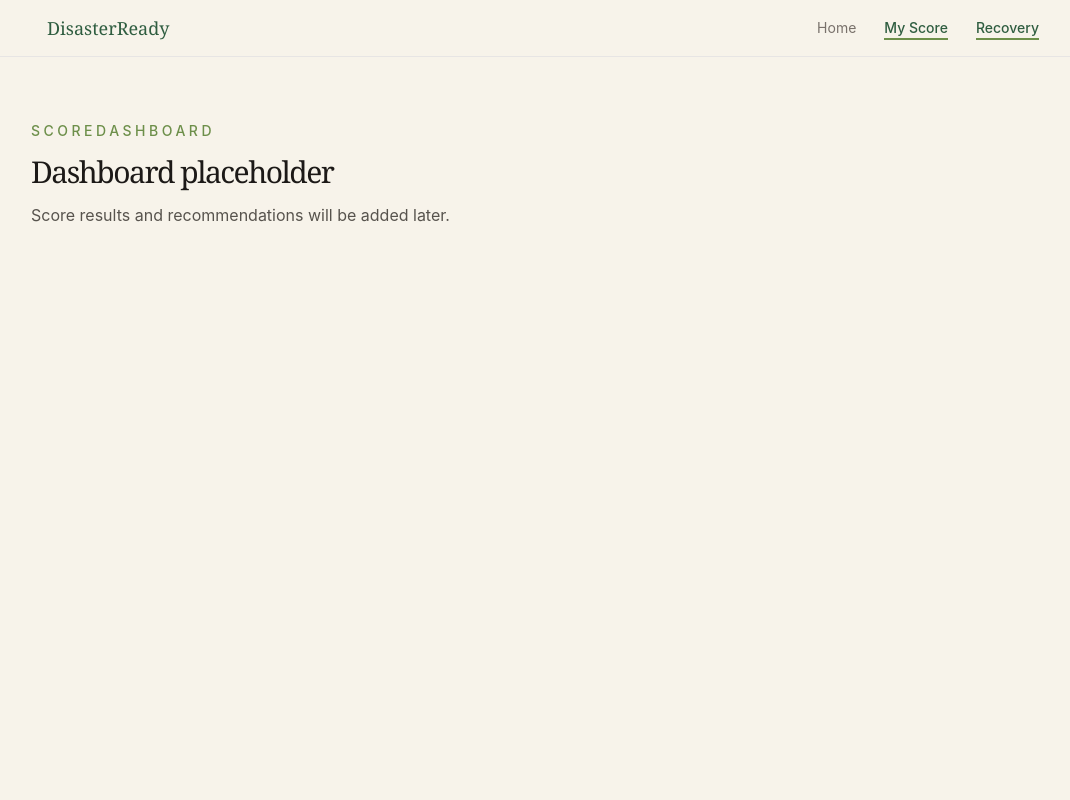
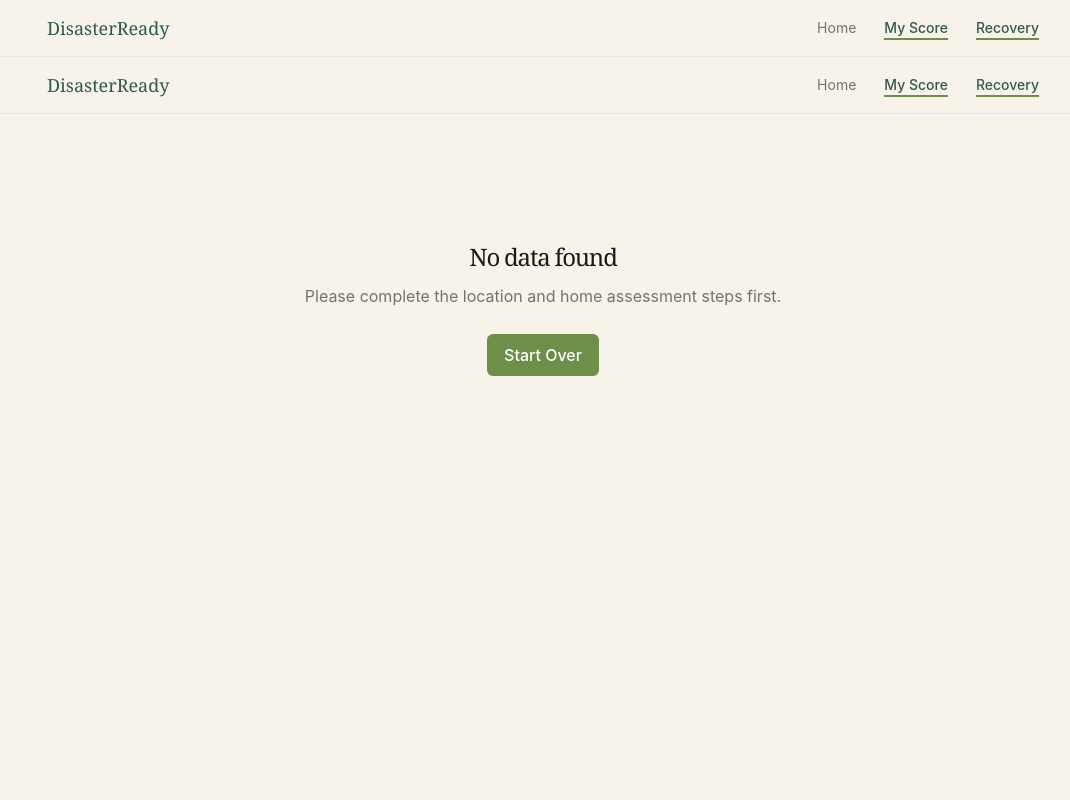
Before and after one commit to mnjoo-real/genius-coding-2000, a React (Vite) app: page /dashboard in a window 1280 px wide. Shown: the top 800 px of the page, without its empty margins (97-1167 px from the left). Built offline with nearby package versions, Linux system fonts and the light colour scheme.

Commit message:
ScoreDashboard.jsx basic structure updated

```diff
--- a/src/pages/ScoreDashboard.jsx
+++ b/src/pages/ScoreDashboard.jsx
@@ -1,15 +1,94 @@
+import { useState, useEffect } from 'react';
+import { useNavigate } from 'react-router-dom';
+import Navbar from '../components/layout/Navbar';
+import Button from '../components/ui/Button';
+
 export default function ScoreDashboard() {
+  const navigate = useNavigate();
+  const [homeProfile, setHomeProfile] = useState(null);
+  const [regionalRisk, setRegionalRisk] = useState(null);
+
+  useEffect(() => {
+    const profile = JSON.parse(localStorage.getItem('homeProfile'));
+    const risk = JSON.parse(localStorage.getItem('regionalRisk'));
+    setHomeProfile(profile);
+    setRegionalRisk(risk);
+  }, []);
+
+  const handleStartOver = () => {
+    localStorage.removeItem('homeProfile');
+    localStorage.removeItem('regionalRisk');
+    navigate('/location');
+  };
+
+  if (!homeProfile || !regionalRisk) {
     return (
+      <>
+        <Navbar />
+        <main className="min-h-screen bg-parchment px-6 py-16">
+          <div className="mx-auto max-w-5xl flex flex-col items-center text-center py-16">
+            <h2 className="text-2xl">No data found</h2>
+            <p className="mt-3 text-stone-500">
+              Please complete the location and home assessment steps first.
+            </p>
+            <Button
+              variant="primary"
+              className="mt-6"
+              onClick={() => navigate('/location')}
+            >
+              Start Over
+            </Button>
+          </div>
+        </main>
+      </>
+    );
+  }
+
+  return (
+    <>
+      <Navbar />
       <main className="min-h-screen bg-parchment px-6 py-16">
         <div className="mx-auto max-w-5xl">
-        <p className="text-sm font-medium uppercase tracking-[0.25em] text-leaf">
-          ScoreDashboard
+          <h1 className="text-3xl">Your DisasterReady Score</h1>
+          <p className="mt-2 text-stone-500">Based on your location and home assessment.</p>
+
+          <div className="mt-10 flex flex-col gap-10">
+            <section>
+              <p className="text-xs font-medium uppercase tracking-widest text-stone-400 mb-3">
+                Score &amp; Weaknesses
               </p>
-        <h1 className="mt-3 text-3xl">Dashboard placeholder</h1>
-        <p className="mt-3 text-stone-600">
-          Score results and recommendations will be added later.
+              <div />
+            </section>
+
+            <section>
+              <p className="text-xs font-medium uppercase tracking-widest text-stone-400 mb-3">
+                Recommended Actions
               </p>
+              <div />
+            </section>
+
+            <section>
+              <p className="text-xs font-medium uppercase tracking-widest text-stone-400 mb-3">
+                Score Simulator
+              </p>
+              <div />
+            </section>
+
+            <section>
+              <p className="text-xs font-medium uppercase tracking-widest text-stone-400 mb-3">
+                Recovery Vault
+              </p>
+              <div />
+            </section>
+          </div>
+
+          <div className="mt-12">
+            <Button variant="secondary" size="sm" onClick={handleStartOver}>
+              Start Over
+            </Button>
+          </div>
         </div>
       </main>
+    </>
   );
 }
```
Lines whose indentation alone changed are shown as unchanged.
